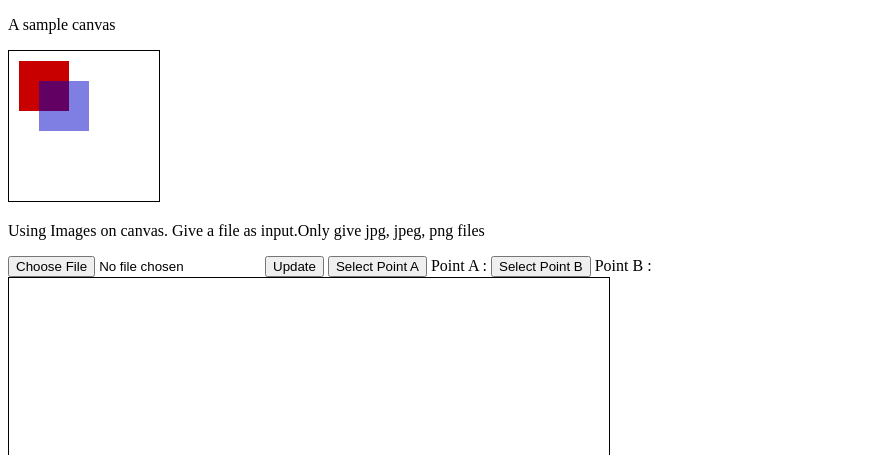
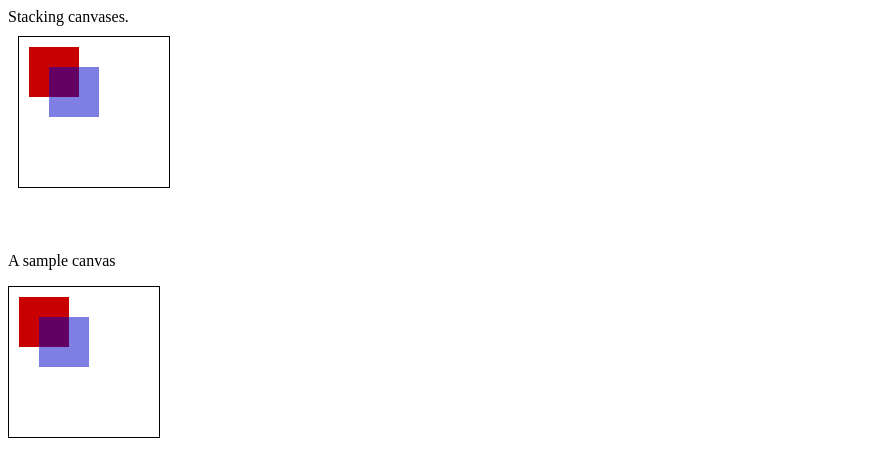
Before and after one commit to lazysegtree/learn_webdev, a plain HTML site: page canvas.html in a window 1280 px wide. Shown: the top 455 px of the page, without its empty margins (0-869 px from the left). Drawn offline with Linux system fonts and the light colour scheme.

Commit message:
stacking canvas try 2

```diff
--- a/CSS/canvas.css
+++ b/CSS/canvas.css
@@ -1,3 +1,16 @@
+.stacked{
+    position: relative;
+    margin: 10px;
+    width:  200px;
+    height: 200px;
+}
+
+#c1, #c2{
+    position: absolute;
+    left:0;
+    top:0;
+}
+
 canvas{
     border: 1px solid black;
 }
--- /dev/null
+++ b/Doubts/2_stacking_elements_CSS/info.txt
@@ -0,0 +1,3 @@
+Look at the commit before "stacking canvas try 2".
+The canvas.html page is mess.
+I made one div(class = stacked) as position : relative, and the next div comes overlaps with it
--- a/JS/canvas.js
+++ b/JS/canvas.js
@@ -3,6 +3,18 @@ function remove_all_event_listeners(id){
     const obj = document.getElementById(id)
     const new_obj = obj.cloneNode();
     obj.parentNode.replaceChild(obj, new_obj);
+}
+
+function draw_canvas_stacked(){
+    const canvas1 = document.getElementById("c1");
+    const ctx1 = canvas1.getContext("2d");
+    const canvas2 = document.getElementById("c2");
+    const ctx2 = canvas2.getContext("2d");
+    ctx1.fillStyle = "rgb(200, 0, 0)";
+    ctx1.fillRect(10, 10, 50, 50);
+
+    ctx2.fillStyle = "rgba(0, 0, 200, 0.5)";
+    ctx2.fillRect(30, 30, 50, 50);
 }
 
 function draw_canvas1(){
@@ -104,6 +116,7 @@ function select_point_B(){
 function init(){
     draw_canvas1();
     draw_canvas2();
+    draw_canvas_stacked();
 }
 
 
--- a/canvas.html
+++ b/canvas.html
@@ -7,6 +7,14 @@
     <link rel="stylesheet" type="text/css" href="./CSS/canvas.css" />
 </head>
 <body>
+<div class = "wrapper">
+    Stacking canvases.
+    <div class="stacked">
+
+        <canvas id="c1" width="150" height="150"></canvas>
+        <canvas id="c2" width="150" height="150"></canvas>
+    </div>
+</div>
 
 <div >
     <p> A sample canvas</p>
@@ -33,6 +41,7 @@
 </div>
 
 
+
 <script src="./JS/canvas.js"></script>
 
 </body>
```
Also changed, not shown: 1 other file.
